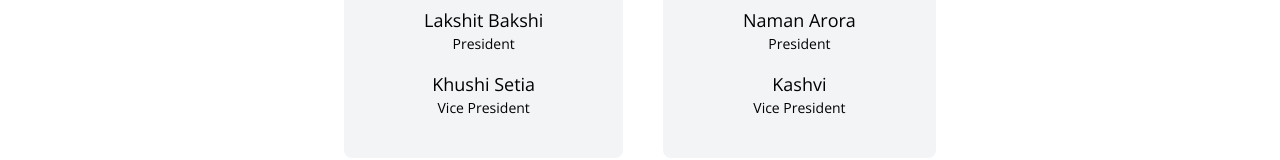
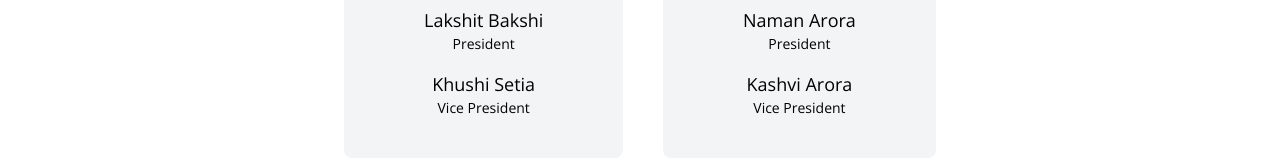
Before and after one commit to namanArora1022/thebyteknights, a React (Create React App) app: page /about in a window 1280 px wide. Shown: the part 2618-2778 px from the top of the page. Built offline with nearby package versions, Linux system fonts and the light colour scheme; a web font is replaced by a local one.

Commit message:
Update index.js

```diff
--- a/src/data/about/index.js
+++ b/src/data/about/index.js
@@ -127,6 +127,8 @@ export const members = [
     },
 ]
 
+
+
 export const years = [
     {
         id: 1,
@@ -156,6 +158,6 @@ export const years = [
         id: 5,
         year: '2021-22',
         President: 'Naman Arora',
-        Vice_President: 'Kashvi ',
+        Vice_President: 'Kashvi Arora ',
     }
 ]
```
